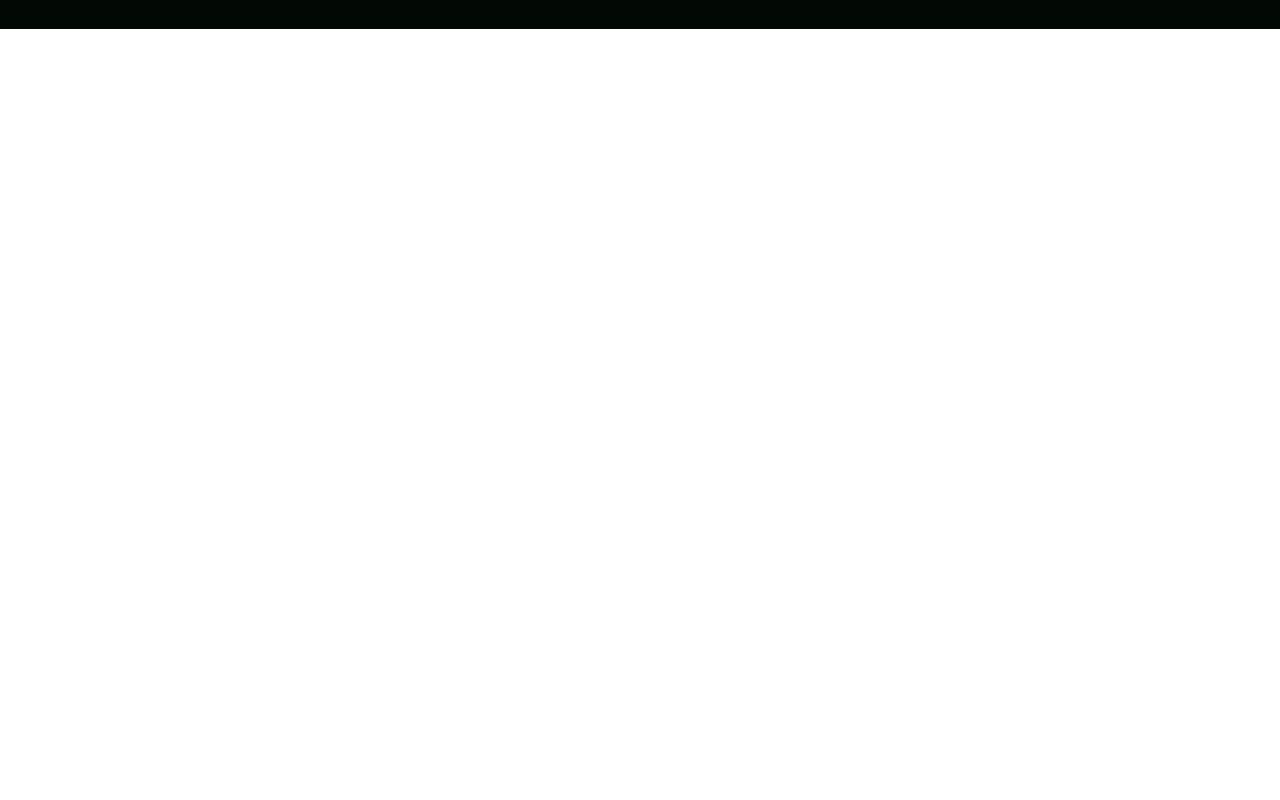
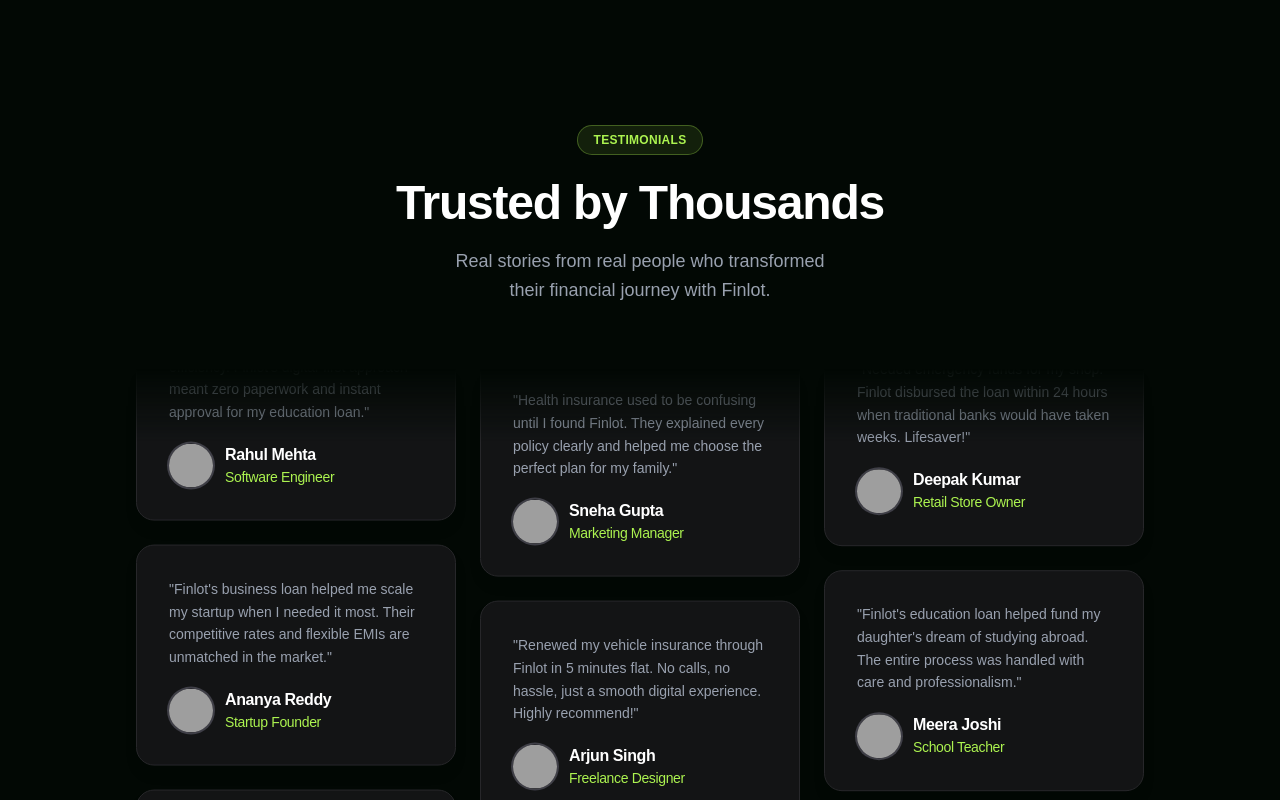
Before and after one commit to pranavadityaneti/finlot, a Next.js app: page / in a window 1280 px wide. Shown: the part 4080-4880 px from the top of the page. Before the commit the page ends 4109 px from the top, so only its background shows below. Built offline with nearby package versions, Linux system fonts and the light colour scheme; grey boxes are pictures that could not be loaded; a web font is replaced by a local one.

Commit message:
feat: Add TestimonialsSection with 9 Finlot testimonials and auto-scrolling columns

```diff
--- a/src/app/page.tsx
+++ b/src/app/page.tsx
@@ -12,6 +12,7 @@
 import { StepsSection } from "@/components/ui/steps-section"
 import { SolutionsSection } from "@/components/ui/solutions-section"
 import { FeaturesSection } from "@/components/ui/features-section"
+import { TestimonialsSection } from "@/components/ui/testimonials-section"
 import { cn } from "@/lib/utils"
 
 export default function Home() {
@@ -134,6 +135,9 @@
       {/* Features Bento Grid */}
       <FeaturesSection />
 
+      {/* Testimonials Section */}
+      <TestimonialsSection />
+
     </main>
   )
 }
--- /dev/null
+++ b/src/components/ui/testimonials-section.tsx
@@ -0,0 +1,189 @@
+"use client"
+
+import React from "react"
+import { motion } from "framer-motion"
+
+// --- Types ---
+interface Testimonial {
+    text: string
+    image: string
+    name: string
+    role: string
+}
+
+// --- Finlot Testimonials Data ---
+const testimonials: Testimonial[] = [
+    {
+        text: "Got my personal loan approved in under 2 minutes! The process was seamless, and the funds were in my account the next day. Finlot made home renovation stress-free.",
+        image: "https://images.unsplash.com/photo-1494790108377-be9c29b29330?auto=format&fit=crop&q=80&w=150&h=150",
+        name: "Priya Sharma",
+        role: "Small Business Owner",
+    },
+    {
+        text: "As a software engineer, I appreciate efficiency. Finlot's digital-first approach meant zero paperwork and instant approval for my education loan.",
+        image: "https://images.unsplash.com/photo-1472099645785-5658abf4ff4e?auto=format&fit=crop&q=80&w=150&h=150",
+        name: "Rahul Mehta",
+        role: "Software Engineer",
+    },
+    {
+        text: "Finlot's business loan helped me scale my startup when I needed it most. Their competitive rates and flexible EMIs are unmatched in the market.",
+        image: "https://images.unsplash.com/photo-1438761681033-6461ffad8d80?auto=format&fit=crop&q=80&w=150&h=150",
+        name: "Ananya Reddy",
+        role: "Startup Founder",
+    },
+    {
+        text: "The term insurance process was so simple. As a doctor, I wanted comprehensive coverage for my family, and Finlot delivered exactly that.",
+        image: "https://images.unsplash.com/photo-1507003211169-0a1dd7228f2d?auto=format&fit=crop&q=80&w=150&h=150",
+        name: "Dr. Vikram Patel",
+        role: "Healthcare Professional",
+    },
+    {
+        text: "Health insurance used to be confusing until I found Finlot. They explained every policy clearly and helped me choose the perfect plan for my family.",
+        image: "https://images.unsplash.com/photo-1534528741775-53994a69daeb?auto=format&fit=crop&q=80&w=150&h=150",
+        name: "Sneha Gupta",
+        role: "Marketing Manager",
+    },
+    {
+        text: "Renewed my vehicle insurance through Finlot in 5 minutes flat. No calls, no hassle, just a smooth digital experience. Highly recommend!",
+        image: "https://images.unsplash.com/photo-1517841905240-472988babdf9?auto=format&fit=crop&q=80&w=150&h=150",
+        name: "Arjun Singh",
+        role: "Freelance Designer",
+    },
+    {
+        text: "As a CA, I was skeptical at first. But Finlot's transparent pricing and genuine advisory approach won me over. Now I recommend them to all my clients.",
+        image: "https://images.unsplash.com/photo-1500648767791-00dcc994a43e?auto=format&fit=crop&q=80&w=150&h=150",
+        name: "Kavitha Iyer",
+        role: "Chartered Accountant",
+    },
+    {
+        text: "Needed emergency funds for my shop. Finlot disbursed the loan within 24 hours when traditional banks would have taken weeks. Lifesaver!",
+        image: "https://images.unsplash.com/photo-1544005313-94ddf0286df2?auto=format&fit=crop&q=80&w=150&h=150",
+        name: "Deepak Kumar",
+        role: "Retail Store Owner",
+    },
+    {
+        text: "Finlot's education loan helped fund my daughter's dream of studying abroad. The entire process was handled with care and professionalism.",
+        image: "https://images.unsplash.com/photo-1506794778202-cad84cf45f1d?auto=format&fit=crop&q=80&w=150&h=150",
+        name: "Meera Joshi",
+        role: "School Teacher",
+    },
+]
+
+const firstColumn = testimonials.slice(0, 3)
+const secondColumn = testimonials.slice(3, 6)
+const thirdColumn = testimonials.slice(6, 9)
+
+// --- Sub-Components ---
+const TestimonialsColumn = (props: {
+    className?: string
+    testimonials: Testimonial[]
+    duration?: number
+}) => {
+    return (
+        <div className={props.className}>
+            <motion.ul
+                animate={{
+                    translateY: "-50%",
+                }}
+                transition={{
+                    duration: props.duration || 10,
+                    repeat: Infinity,
+                    ease: "linear",
+                    repeatType: "loop",
+                }}
+                className="flex flex-col gap-6 pb-6 bg-transparent transition-colors duration-300 list-none m-0 p-0"
+            >
+                {[
+                    ...new Array(2).fill(0).map((_, index) => (
+                        <React.Fragment key={index}>
+                            {props.testimonials.map(({ text, image, name, role }, i) => (
+                                <motion.li
+                                    key={`${index}-${i}`}
+                                    aria-hidden={index === 1 ? "true" : "false"}
+                                    tabIndex={index === 1 ? -1 : 0}
+                                    whileHover={{
+                                        scale: 1.03,
+                                        y: -8,
+                                        transition: { type: "spring", stiffness: 400, damping: 17 }
+                                    }}
+                                    className="p-8 rounded-2xl border border-zinc-800 hover:border-[#acf350]/40 shadow-lg max-w-xs w-full bg-zinc-900/80 transition-all duration-300 cursor-default select-none group focus:outline-none focus:ring-2 focus:ring-[#acf350]/30"
+                                >
+                                    <blockquote className="m-0 p-0">
+                                        <p className="text-gray-400 leading-relaxed font-normal m-0 text-sm">
+                                            "{text}"
+                                        </p>
+                                        <footer className="flex items-center gap-3 mt-5">
+                                            <img
+                                                width={44}
+                                                height={44}
+                                                src={image}
+                                                alt={`Avatar of ${name}`}
+                                                className="h-11 w-11 rounded-full object-cover ring-2 ring-zinc-700 group-hover:ring-[#acf350]/50 transition-all duration-300 ease-in-out"
+                                            />
+                                            <div className="flex flex-col">
+                                                <cite className="font-semibold not-italic tracking-tight leading-5 text-white">
+                                                    {name}
+                                                </cite>
+                                                <span className="text-sm leading-5 tracking-tight text-[#acf350] mt-0.5">
+                                                    {role}
+                                                </span>
+                                            </div>
+                                        </footer>
+                                    </blockquote>
+                                </motion.li>
+                            ))}
+                        </React.Fragment>
+                    )),
+                ]}
+            </motion.ul>
+        </div>
+    )
+}
+
+export function TestimonialsSection() {
+    return (
+        <section
+            aria-labelledby="testimonials-heading"
+            className="bg-[#020804] py-24 relative overflow-hidden z-30"
+        >
+            <motion.div
+                initial={{ opacity: 0, y: 50 }}
+                whileInView={{ opacity: 1, y: 0 }}
+                viewport={{ once: true, amount: 0.15 }}
+                transition={{
+                    duration: 0.8,
+                    ease: [0.16, 1, 0.3, 1],
+                }}
+                className="container px-4 z-10 mx-auto"
+            >
+                <div className="flex flex-col items-center justify-center max-w-[540px] mx-auto mb-16">
+                    <div className="flex justify-center">
+                        <div className="border border-[#acf350]/30 py-1.5 px-4 rounded-full text-xs font-semibold tracking-wide uppercase text-[#acf350] bg-[#acf350]/10">
+                            Testimonials
+                        </div>
+                    </div>
+
+                    <h2
+                        id="testimonials-heading"
+                        className="text-4xl md:text-5xl font-bold tracking-tight mt-6 text-center text-white"
+                    >
+                        Trusted by Thousands
+                    </h2>
+                    <p className="text-center mt-5 text-gray-400 text-lg leading-relaxed max-w-sm">
+                        Real stories from real people who transformed their financial journey with Finlot.
+                    </p>
+                </div>
+
+                <div
+                    className="flex justify-center gap-6 mt-10 [mask-image:linear-gradient(to_bottom,transparent,black_10%,black_90%,transparent)] max-h-[740px] overflow-hidden"
+                    role="region"
+                    aria-label="Scrolling Testimonials"
+                >
+                    <TestimonialsColumn testimonials={firstColumn} duration={15} />
+                    <TestimonialsColumn testimonials={secondColumn} className="hidden md:block" duration={19} />
+                    <TestimonialsColumn testimonials={thirdColumn} className="hidden lg:block" duration={17} />
+                </div>
+            </motion.div>
+        </section>
+    )
+}
```
